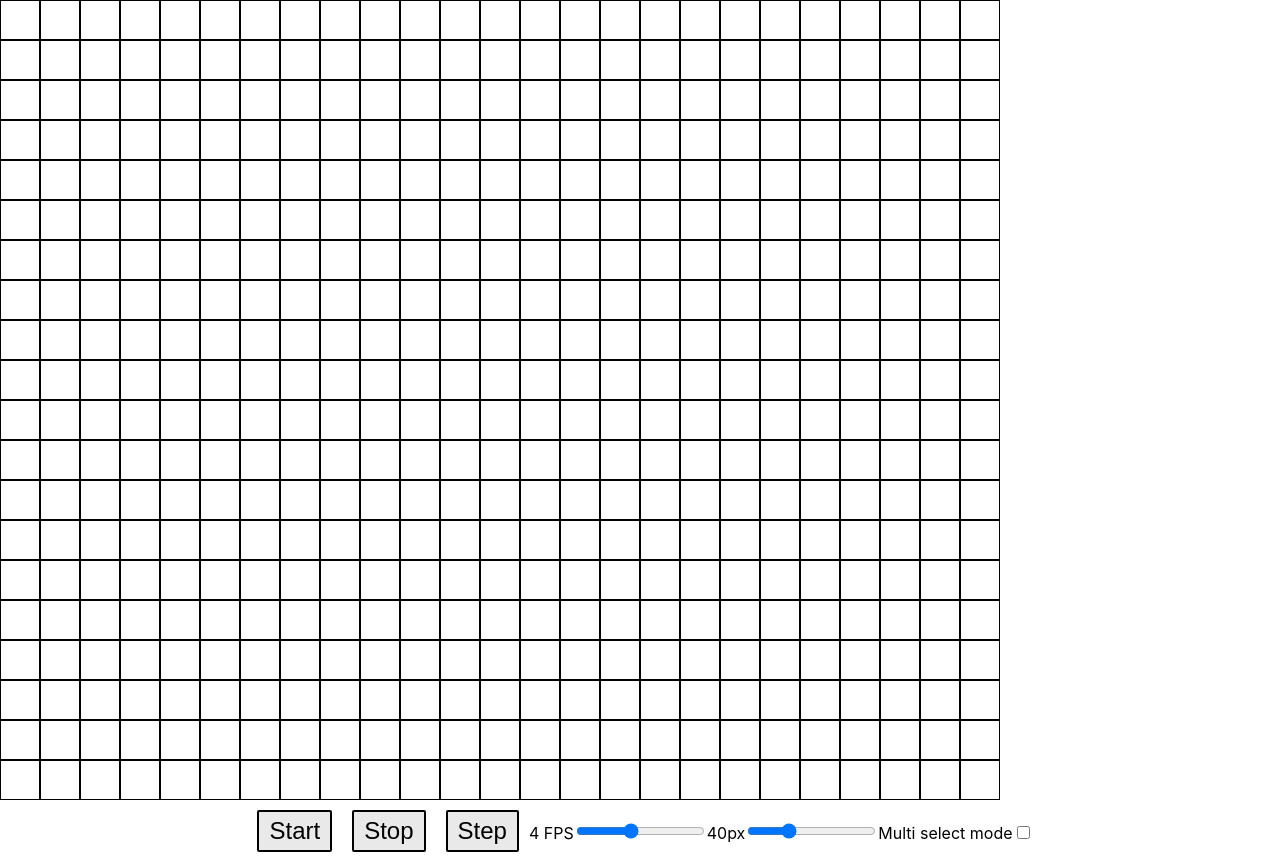
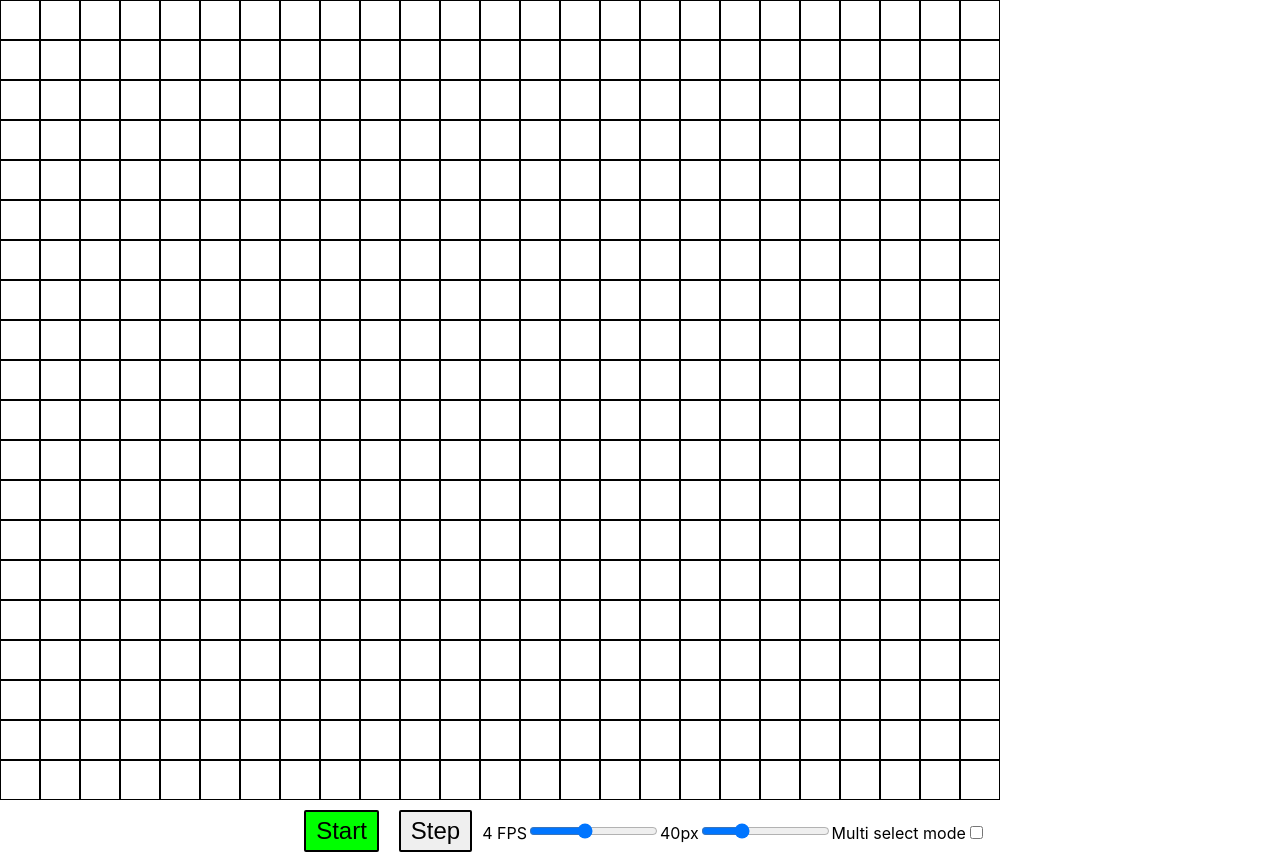
Before and after one commit to jackalope-code/react-game-of-life, a React (Create React App) app: page / in a window 1280 px wide. Built offline with nearby package versions, Linux system fonts and the light colour scheme.

Commit message:
add a nice toggleable start/stop button

```diff
--- a/src/App.tsx
+++ b/src/App.tsx
@@ -3,6 +3,8 @@ import './App.css';
 import {FixedSizeGrid} from 'react-window';
 import styled from 'styled-components';
 import {debounce} from 'lodash';
+import ToggledButton from './components/ToggledButton';
+import Button from './components/Button';
 
 interface StateData {
   grid: boolean[][],
@@ -89,20 +91,13 @@ function createNewDataGrid<DataType>(width: number, height: number, defaultValue
   });
   return grid;
 }
+
+const startStopButtonTheme = {
+  toggledColor: '#ff0000',
+  defaultColor: '#00ff00'
+}
+
 let currentStartHandle: NodeJS.Timeout;
-
-const BigButton = styled.button`
-  padding-top: 5px;
-  padding-bottom: 5px;
-  padding-left: 10px;
-  padding-right: 10px;
-  border-radius: 2px;
-  margin: 10px;
-  background-color: #e9e9e9;
-  border: 2px solid black;
-  // display: inline-block;
-  font-size: 24px;
-`;
 
 function App() {
   const GRID_SIZE = 100;
@@ -110,6 +105,8 @@ function App() {
   const [cellSliderValue, setCellSliderValue] = useState(40);
   const [multiSelectMode, setMultiSelectMode] = useState(false);
   const [frameRateSliderValue, setFrameRateSliderValue] = useState(4);
+  const [gameRunning, setGameRunning] = useState(false);
+
 
   const step = () => {
     setGridState(prevState => advanceState(prevState, GRID_SIZE, GRID_SIZE));
@@ -155,6 +152,16 @@ function App() {
 
   // const debouncedSlideEventHandler = debounce(slideEventHandler, 100);
 
+  const handleToggle = (e: React.MouseEvent<HTMLButtonElement>, toggledOn: boolean) => {
+    // setGameRunning(toggledOn);
+    console.log(toggledOn);
+    if(toggledOn) {
+      start();
+    } else {
+      stop()
+    }
+  }
+
   return (
     <div className="App">
       <FixedSizeGrid columnWidth={cellSliderValue} rowHeight={cellSliderValue}
@@ -165,9 +172,8 @@ function App() {
         {CellRenderer}
       </FixedSizeGrid>
       <div>
-        <BigButton onClick={start}>Start</BigButton>
-        <BigButton onClick={stop}>Stop</BigButton>
-        <BigButton onClick={step}>Step</BigButton>
+        <ToggledButton toggledText={{first: 'Start', second: 'Stop'}} onClickCallback={handleToggle} theme={startStopButtonTheme}></ToggledButton>
+        <Button onClick={step}>Step</Button>
         <label htmlFor="fps-slider">{frameRateSliderValue} FPS</label>
         <input type="range" min="0.5" max="10" value={frameRateSliderValue} onChange={slideEventHandler} id="fps-slider" />
         <label htmlFor="cell-slider">{cellSliderValue}px</label>
--- /dev/null
+++ b/src/components/Button.tsx
@@ -0,0 +1,15 @@
+import styled from 'styled-components';
+
+const Button = styled.button`
+  padding-top: 5px;
+  padding-bottom: 5px;
+  padding-left: 10px;
+  padding-right: 10px;
+  border-radius: 2px;
+  margin: 10px;
+  border: 2px solid black;
+  // display: inline-block;
+  font-size: 24px;
+`;
+
+export default Button;
--- /dev/null
+++ b/src/components/ToggledButton.tsx
@@ -0,0 +1,53 @@
+import React, {useState} from 'react';
+import styled from 'styled-components';
+import { isPropertySignature } from 'typescript';
+
+interface ToggledButtonTheme {
+    toggledColor: string,
+    defaultColor: string
+}
+interface StyledButtonProps {
+    showActive: boolean,
+    theme: ToggledButtonTheme
+}
+
+const StyledButton = styled.button<StyledButtonProps>`
+  padding-top: 5px;
+  padding-bottom: 5px;
+  padding-left: 10px;
+  padding-right: 10px;
+  border-radius: 2px;
+  margin: 10px;
+  background-color: ${props => ( props.showActive ? props.theme.toggledColor : props.theme.defaultColor )};
+  border: 2px solid black;
+  // display: inline-block;
+  font-size: 24px;
+`;
+
+interface ToggledButtonProps {
+    toggledText: {
+        first: string,
+        second: string
+    },
+    theme: ToggledButtonTheme,
+    onClickCallback?: (e: React.MouseEvent<HTMLButtonElement>, toggleState: boolean) => void;
+}
+
+// TODO: Use render props, custom events, or some kind of context/state management to share state
+// TODO: Use naming and nesting better??
+const ToggledButton = ({toggledText, onClickCallback, theme}: ToggledButtonProps) => {
+    const [buttonActive, setButtonActive] = useState(false);
+    const handleMouseClickEvent = (e: React.MouseEvent<HTMLButtonElement>) => {
+        if(onClickCallback) {
+            onClickCallback(e, !buttonActive);
+        }
+        setButtonActive(prevState => !prevState);
+    }
+    const buttonText = !buttonActive ? toggledText.first : toggledText.second;
+
+    return (
+        <StyledButton showActive={buttonActive} onClick={handleMouseClickEvent} theme={theme}>{buttonText}</StyledButton>
+    );
+}
+
+export default ToggledButton;
```
